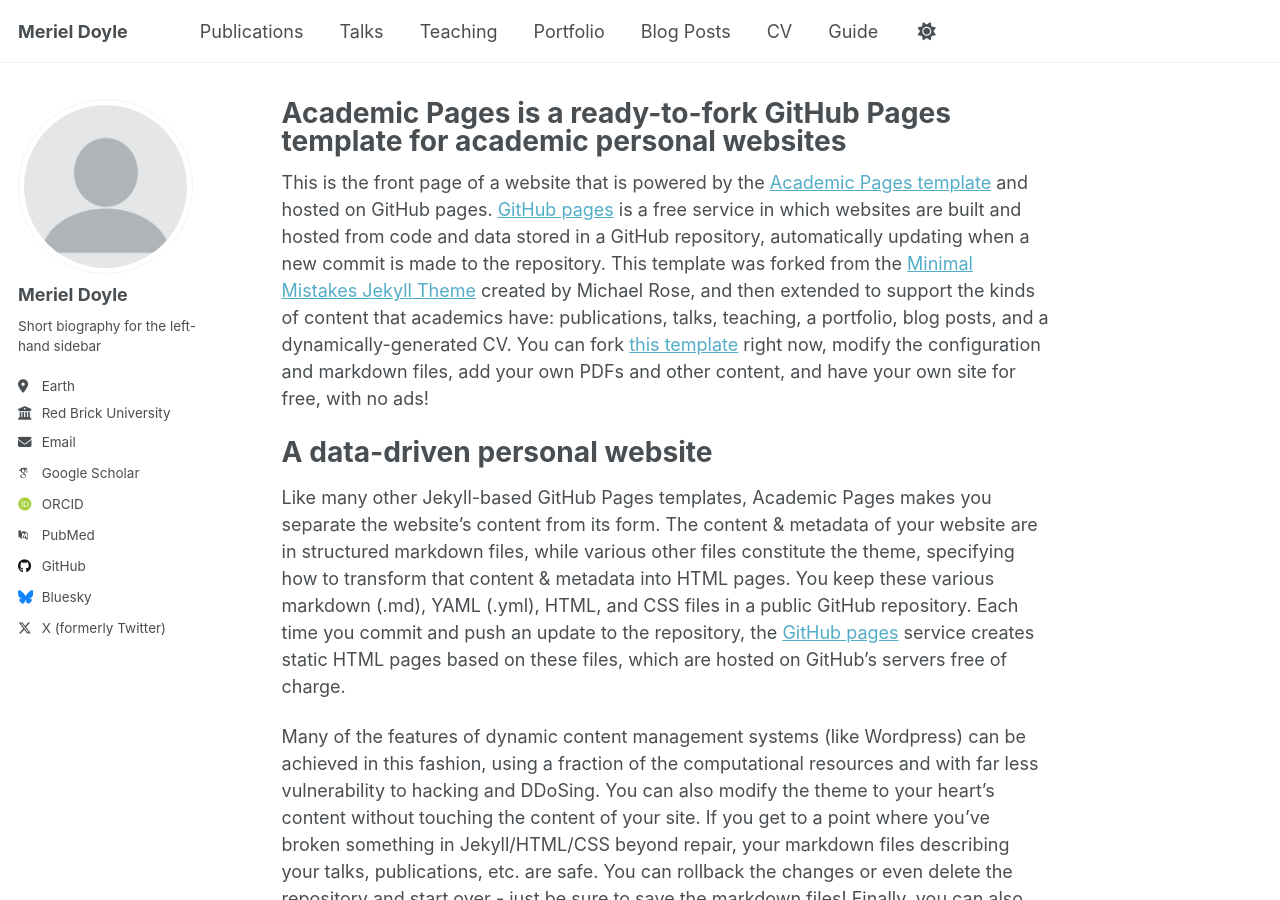
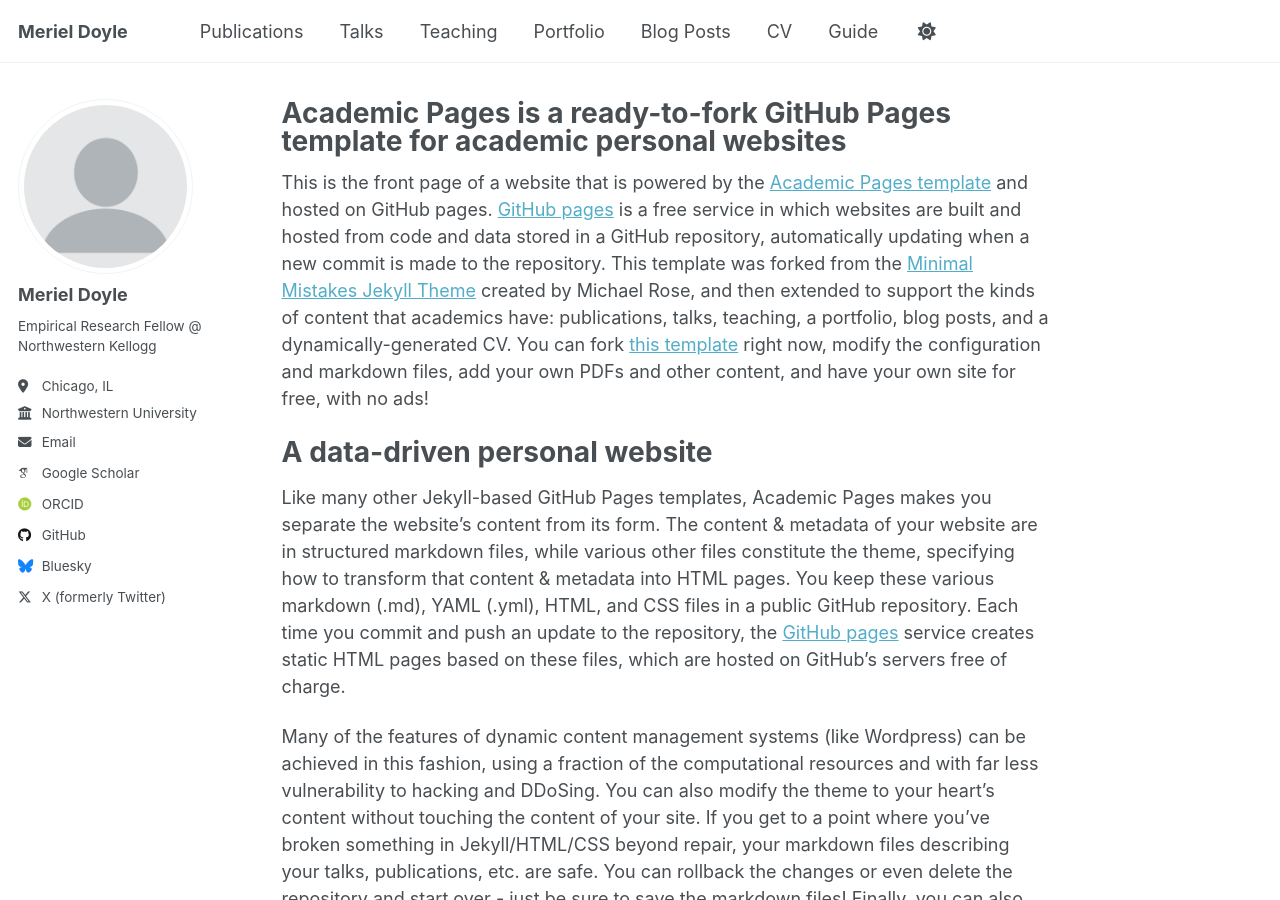
Before and after one commit to mcd710/mcd710.github.io, a Jekyll site: the page built from _pages/about.md, in a window 1280 px wide and 900 px high. Built offline with Jekyll 4.4.1, drawn with Linux system fonts in a browser that asks for light colours; some web fonts are replaced.

Commit message:
Update _config.yml

```diff
--- a/_config.yml
+++ b/_config.yml
@@ -25,20 +25,20 @@ author:
   avatar           : "profile.png"
   name             : "Meriel Doyle"
   pronouns         : # example: "she/her"
-  bio              : "Short biography for the left-hand sidebar"
-  location         : "Earth"
-  employer         : "Red Brick University"
+  bio              : "Empirical Research Fellow @ Northwestern Kellogg"
+  location         : "Chicago, IL"
+  employer         : "Northwestern University"
   uri              : # URL
-  email            : "none@example.org"
+  email            : "meriel.doyle@kellogg.northwestern.edu"
 
   # Academic websites
   academia         : # URL
   arxiv            : # URL - Update with the correct link to your profile
-  googlescholar    : "https://scholar.google.com/citations?user=PS_CX0AAAAAJ"
+  googlescholar    : "https://scholar.google.com/citations?user=_9kc018AAAAJ&hl=en"
   impactstory      : # URL
-  orcid            : "http://orcid.org/yourorcidurl"
+  orcid            : "https://orcid.org/0009-0008-9798-7628"
   semantic         : # URL
-  pubmed           : "https://www.ncbi.nlm.nih.gov/pubmed/?term=john+snow"
+  pubmed           : # URL
   researchgate     : # URL
   scopus           : # URL
 
```
